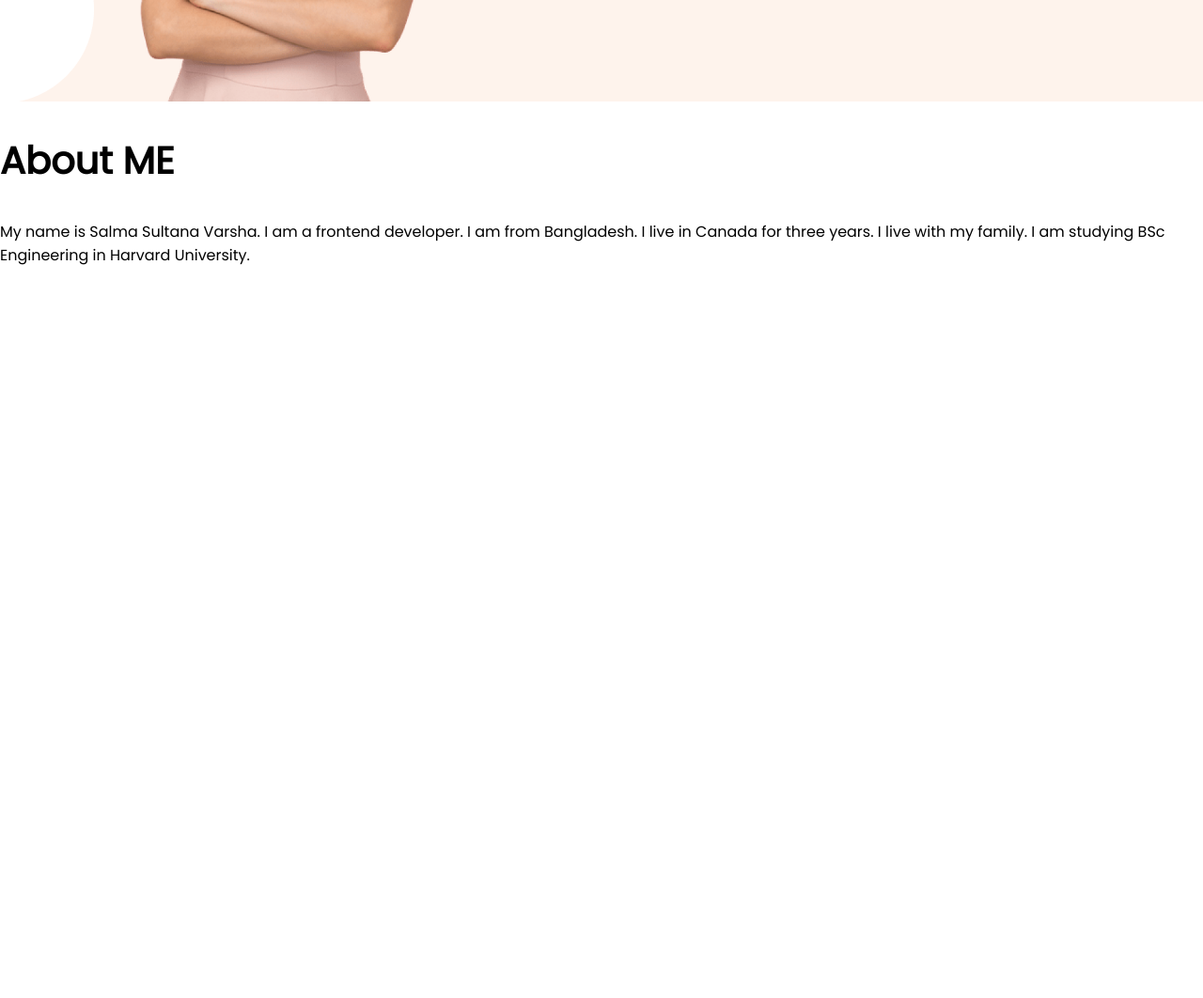
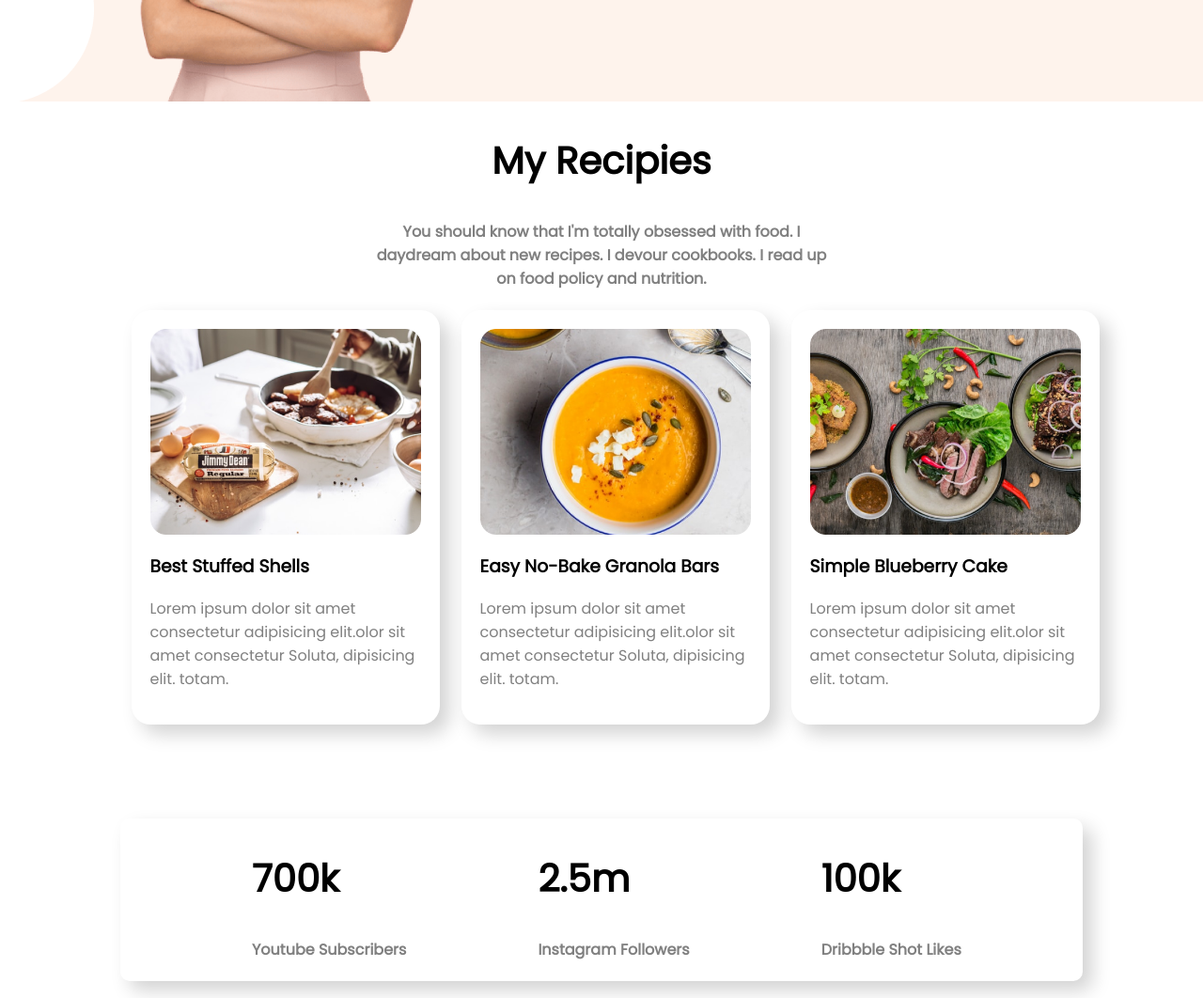
Before and after one commit to Arahman75/food-shop, a plain HTML site: page index.html in a window 1280 px wide. Shown: the part 1170-2232 px from the top of the page at 94% size. Before the commit the page ends 1470 px from the top, so only its background shows below. Drawn offline with Linux system fonts and the light colour scheme.

Commit message:
finished work

```diff
--- a/index.html
+++ b/index.html
@@ -41,10 +41,47 @@
     </div>
    </section>
    <section>
+   <div class="title-aling"> <h2>My Recipies</h2>
+    <h4>You should know that I'm totally obsessed with food. I daydream about
+        new recipes. I devour cookbooks. I read up on food policy and
+        nutrition.</h4></div>
+   <div class="cart-section">
+    <div class="main-cart">
+        <img src="image/cart1.jpg" alt="">
+        <h3>Best Stuffed Shells</h3>
+        <p>Lorem ipsum dolor sit amet consectetur adipisicing elit.olor sit amet consectetur Soluta, dipisicing elit. totam.</p>
+     </div>
+    <div class="main-cart">
+        <img src="image/cart2.png" alt="">
+        <h3>Easy No-Bake Granola Bars</h3>
+        <p>Lorem ipsum dolor sit amet consectetur adipisicing elit.olor sit amet consectetur Soluta, dipisicing elit. totam.</p>
+     </div>
+    <div class="main-cart">
+        <img src="image/cart3.jpg" alt="">
+        <h3>Simple Blueberry Cake</h3>
+        <p>Lorem ipsum dolor sit amet consectetur adipisicing elit.olor sit amet consectetur Soluta, dipisicing elit. totam.</p>
+     </div>
+   </div>
+   </section>
+   <section class="cart-bottom">
     <div>
-        <h2>About ME</h2>
-        <P>My name is Salma Sultana Varsha. I am a frontend developer. I am from Bangladesh. I live in Canada for three years. I live with my family. I am studying BSc Engineering in Harvard University. </P>
+        <h2>700k</h2>
+        <h4>Youtube Subscribers</h4>
+    </div>
+    <div>
+        <h2>2.5m</h2>
+        <h4>Instagram Followers</h4>
+    </div>
+    <div>
+        <h2>100k</h2>
+        <h4>Dribbble Shot Likes</h4>
     </div>
    </section>
+   <div>
+    <footer>
+        <h2><span class="color-orange">Food</span> NETWORK</h2>
+        <h4>Eat healthy to live healthy. Live healthy to live happy.</h4>
+    </footer>
+   </div>
 </body>
 </html>
--- a/style.css
+++ b/style.css
@@ -70,3 +70,49 @@ padding-top: 100px;
 margin-right: 20px;
 
 }
+.title-aling{
+    text-align: center;
+    width: 500px;
+
+   margin: auto;
+}
+h4, p{
+    color: gray;
+}
+.cart-section{
+    display: flex;
+    width: 90%;
+    margin-left: 10%;
+    margin-bottom: 100px;
+}
+.main-cart{
+    width: 25%;
+    margin-left: 1%;
+    margin-right: 1%;
+    box-shadow: 10px 10px 20px lightgrey;
+    padding: 20px;
+    border-radius: 20px;
+    background-color: white;
+}
+.main-cart img{
+    width: 100%;
+}
+.cart-bottom{
+    display: flex;
+    width: 80%;
+    margin: 0 10%;
+    box-shadow:10px 10px 20px lightgrey ;
+    margin-bottom: 100px;
+    border-radius: 10px;
+
+}
+.cart-bottom div{
+ margin-left: 140px;
+}
+footer{
+    text-align: center;
+    background-color: rgb(14, 11, 11);
+    color: gray;
+    height: 200px;
+    padding: 20px 0;
+}
```
Also changed, not shown: image/cart1.jpg (renamed from image/Project Cover.jpg), image/cart2.png (renamed from image/Project Cover.png), image/cart3.jpg (renamed from image/Project Cover1.jpg).
